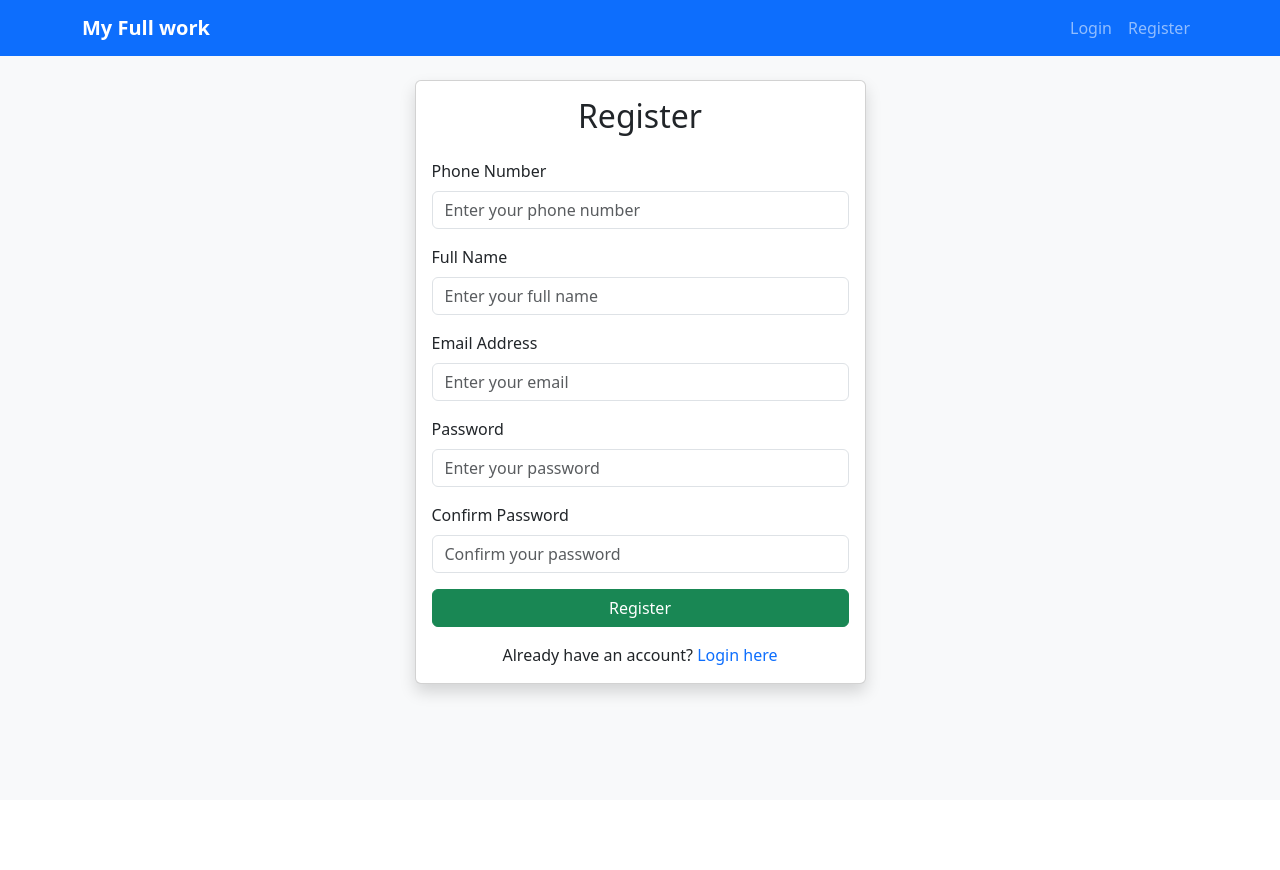
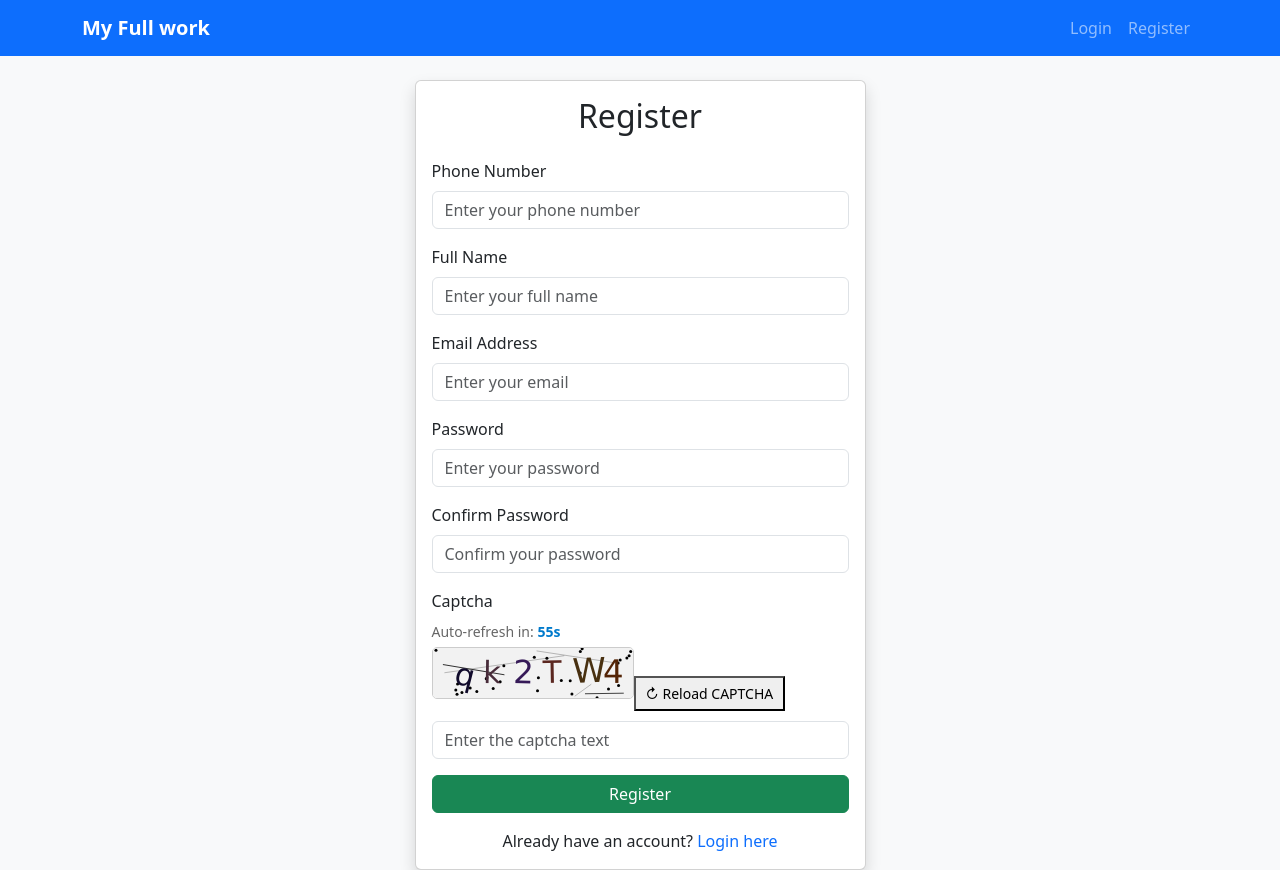
Before and after one commit to isahityakarn/curdwithlogin_reactjs, a React (Create React App) app: page /register in a window 1280 px wide. Before the commit the page ends 800 px from the top, so only its background shows below. Built offline with nearby package versions, Linux system fonts and the light colour scheme.

Commit message:
all work done

```diff
--- a/src/components/Login_old.js
+++ b/src/components/Login_old.js
@@ -1,8 +1,12 @@
 import React, { useState } from 'react';
+import CaptchaCanvas from './CaptchaCanvas';
 import { useAuth } from '../context/AuthContext';
 import { useNavigate } from 'react-router-dom';
 
 const Login = () => {
+  const [captcha, setCaptcha] = useState('');
+  const [captchaInput, setCaptchaInput] = useState('');
+  const [captchaError, setCaptchaError] = useState('');
   const navigate = useNavigate();
   const { loginWithOtp } = useAuth();
   const [formData, setFormData] = useState({ identifier: '' });
@@ -15,14 +19,27 @@ const Login = () => {
 
   const handleChange = (e) => {
     const { name, value } = e.target;
-    setFormData((prev) => ({ ...prev, [name]: value }));
-    if (errors[name]) {
-      setErrors((prev) => ({ ...prev, [name]: '' }));
+    if (name === 'captchaInput') {
+      setCaptchaInput(value);
+      if (captchaError) setCaptchaError('');
+    } else {
+      setFormData((prev) => ({ ...prev, [name]: value }));
+      if (errors[name]) {
+        setErrors((prev) => ({ ...prev, [name]: '' }));
+      }
     }
   };
 
   const validateForm = () => {
     const newErrors = {};
+    // Captcha validation
+    if (!captchaInput) {
+      setCaptchaError('Please enter the captcha');
+    } else if (captchaInput !== captcha) {
+      setCaptchaError('Captcha does not match');
+    } else {
+      setCaptchaError('');
+    }
     if (loginType === 'email') {
       if (!formData.identifier) {
         newErrors.identifier = 'Email is required';
@@ -45,6 +62,10 @@ const Login = () => {
     setMessage('');
     if (!validateForm()) {
       setMessage('Please fix the errors below before submitting.');
+      return;
+    }
+    if (captchaInput !== captcha) {
+      setCaptchaError('Captcha does not match');
       return;
     }
     setLoading(true);
@@ -79,6 +100,10 @@ const Login = () => {
     setMessage('');
     if (!otp) {
       setMessage('Please enter the OTP.');
+      return;
+    }
+    if (captchaInput !== captcha) {
+      setCaptchaError('Captcha does not match');
       return;
     }
     setLoading(true);
@@ -128,7 +153,6 @@ const Login = () => {
                   <label htmlFor="identifier" className="form-label">
                     {loginType === 'email' ? 'Email Address' : 'Phone Number'}
                   </label>
-
                   <div className="input-group">
                     <span
                       className="input-group-text bg-white"
@@ -160,11 +184,9 @@ const Login = () => {
                         <path d="M1.5 6.5l6 6 6-6" stroke="gray" strokeWidth="2" fill="none" />
                       </svg>
                     </span>
-
                     <input
                       type={loginType === 'email' ? 'email' : 'tel'}
-                      className={`form-control ${errors.identifier ? 'is-invalid' : ''
-                        }`}
+                      className={`form-control ${errors.identifier ? 'is-invalid' : ''}`}
                       id="identifier"
                       name="identifier"
                       value={formData.identifier}
@@ -177,14 +199,31 @@ const Login = () => {
                       autoComplete={loginType === 'email' ? 'email' : 'tel'}
                     />
                   </div>
-
                   {errors.identifier && (
                     <div className="invalid-feedback d-block">
                       {errors.identifier}
                     </div>
                   )}
                 </div>
-
+                {/* Only show captcha if OTP is not sent */}
+                {!otpSent && (
+                  <div className="mb-3">
+                    <label className="form-label">Captcha</label>
+                    <CaptchaCanvas onCaptchaGenerated={setCaptcha} />
+                    <input
+                      type="text"
+                      className={`form-control ${captchaError ? 'is-invalid' : ''}`}
+                      name="captchaInput"
+                      value={captchaInput}
+                      onChange={handleChange}
+                      placeholder="Enter the captcha text"
+                      autoComplete="off"
+                    />
+                    {captchaError && (
+                      <div className="invalid-feedback d-block">{captchaError}</div>
+                    )}
+                  </div>
+                )}
                 <button
                   type="submit"
                   className="btn btn-primary w-100"
--- a/src/components/Register.js
+++ b/src/components/Register.js
@@ -1,8 +1,12 @@
 import React, { useState } from 'react';
+import CaptchaCanvas from './CaptchaCanvas';
 import { Link, useNavigate } from 'react-router-dom';
 import { useAuth } from '../context/AuthContext';
 
 const Register = () => {
+  const [captcha, setCaptcha] = useState('');
+  const [captchaInput, setCaptchaInput] = useState('');
+  const [captchaError, setCaptchaError] = useState('');
   const [formData, setFormData] = useState({
     name: '',
     email: '',
@@ -19,17 +23,22 @@ const Register = () => {
   const navigate = useNavigate();
 
   const handleChange = (e) => {
+
     const { name, value } = e.target;
+    if (name === 'captchaInput') {
+      setCaptchaInput(value);
+      if (captchaError) setCaptchaError('');
+    } else {
       setFormData(prev => ({
         ...prev,
         [name]: value
       }));
-    // Clear error when user starts typing
       if (errors[name]) {
         setErrors(prev => ({
           ...prev,
           [name]: ''
         }));
+      }
     }
   };
 
@@ -66,33 +75,38 @@ const Register = () => {
       newErrors.confirmPassword = 'Passwords do not match';
     }
 
+    // Captcha validation
+    if (!captchaInput) {
+      setCaptchaError('Please enter the captcha');
+    } else if (captchaInput !== captcha) {
+      setCaptchaError('Captcha does not match');
+    } else {
+      setCaptchaError('');
+    }
     setErrors(newErrors);
-    return Object.keys(newErrors).length === 0;
+    return Object.keys(newErrors).length === 0 && !captchaError;
   };
 
   const handleSubmit = async (e) => {
     e.preventDefault();
-
-    // Clear previous messages
     setMessage('');
     setMessageType('');
-
     if (!validateForm()) {
-      // Show validation error message
       setMessage('Please fix the errors below before submitting.');
       setMessageType('danger');
       return;
     }
-
+    // Only submit if captcha is verified
+    if (captchaInput !== captcha) {
+      setCaptchaError('Captcha does not match');
+      return;
+    }
     setLoading(true);
-
     try {
       const result = await register(formData.name, formData.email, formData.phone, formData.password);
-
       if (result.success) {
         setMessage(result.message);
         setMessageType('success');
-        // Clear form
         setFormData({
           name: '',
           email: '',
@@ -100,34 +114,25 @@ const Register = () => {
           password: '',
           confirmPassword: ''
         });
-        // Redirect to login after 2 seconds
         setTimeout(() => {
           navigate('/login');
         }, 2000);
       } else {
-        // Display the exact API error message with details
         let errorMessage = result.message;
-
-        // Handle if the message is an array of errors
         if (Array.isArray(errorMessage)) {
           errorMessage = errorMessage.join(', ');
         }
-
-        // If there are validation details, create a more user-friendly error display
         if (result.details && Array.isArray(result.details)) {
           const detailedErrors = result.details.map(detail => {
             const fieldName = detail.path ? detail.path.charAt(0).toUpperCase() + detail.path.slice(1) : 'Field';
             return `• ${fieldName}: ${detail.msg || detail.message || 'Invalid value'}`;
           }).join('\n');
-
           errorMessage = result.message ? `${result.message}\n\n${detailedErrors}` : detailedErrors;
         }
-
         setMessage(errorMessage);
         setMessageType('danger');
       }
     } catch (error) {
-      console.error('Registration error:', error);
       setMessage('An unexpected error occurred. Please try again.');
       setMessageType('danger');
     } finally {
@@ -149,6 +154,7 @@ const Register = () => {
             )}
 
             <form onSubmit={handleSubmit}>
+
               <div className="mb-3">
                 <label htmlFor="phone" className="form-label">
                   Phone Number
@@ -253,6 +259,23 @@ const Register = () => {
                 )}
               </div>
 
+                     <div className="mb-3">
+                <label className="form-label">Captcha</label>
+                <CaptchaCanvas onCaptchaGenerated={setCaptcha} />
+                <input
+                  type="text"
+                  className={`form-control ${captchaError ? 'is-invalid' : ''}`}
+                  name="captchaInput"
+                  value={captchaInput}
+                  onChange={handleChange}
+                  placeholder="Enter the captcha text"
+                  autoComplete="off"
+                />
+                {captchaError && (
+                  <div className="invalid-feedback d-block">{captchaError}</div>
+                )}
+              </div>
+
               <button
                 type="submit"
                 className="btn btn-success w-100"
```
Lines whose indentation alone changed are shown as unchanged.
